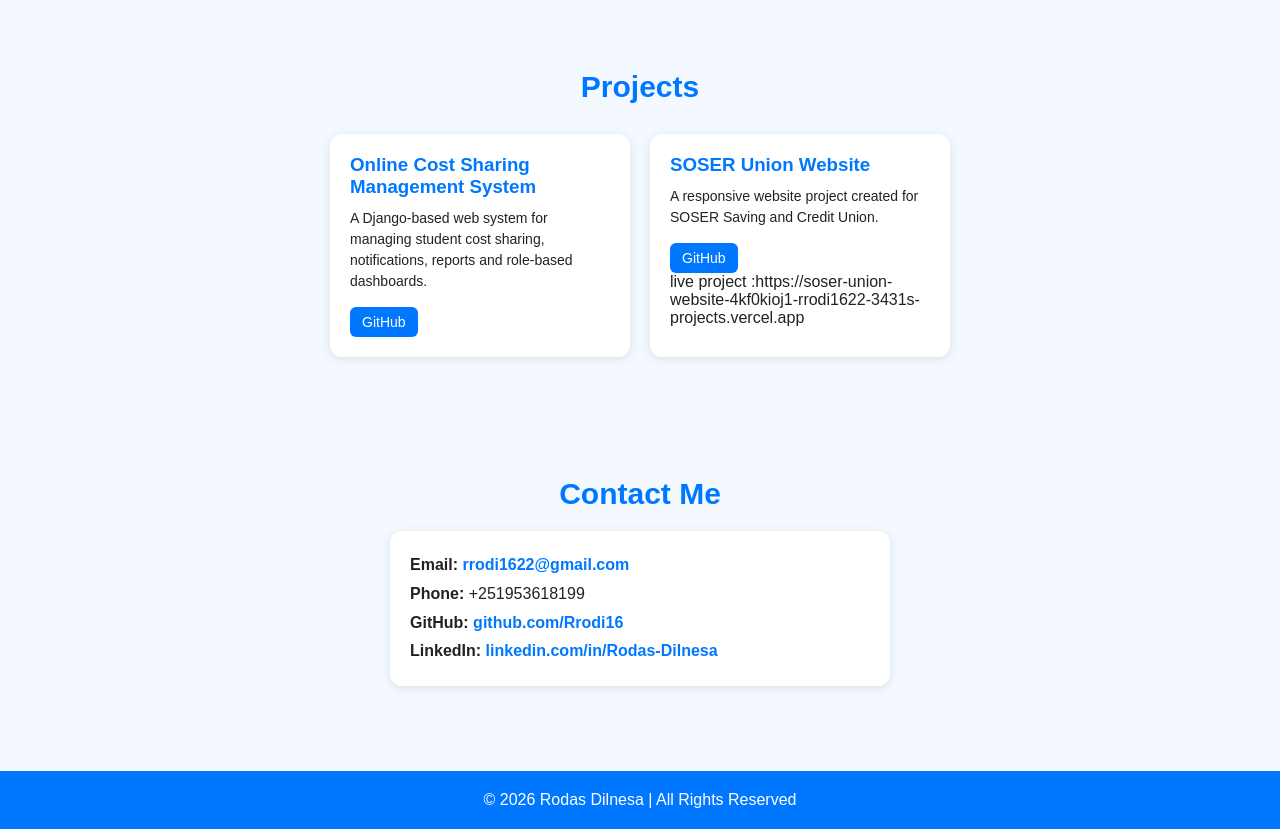
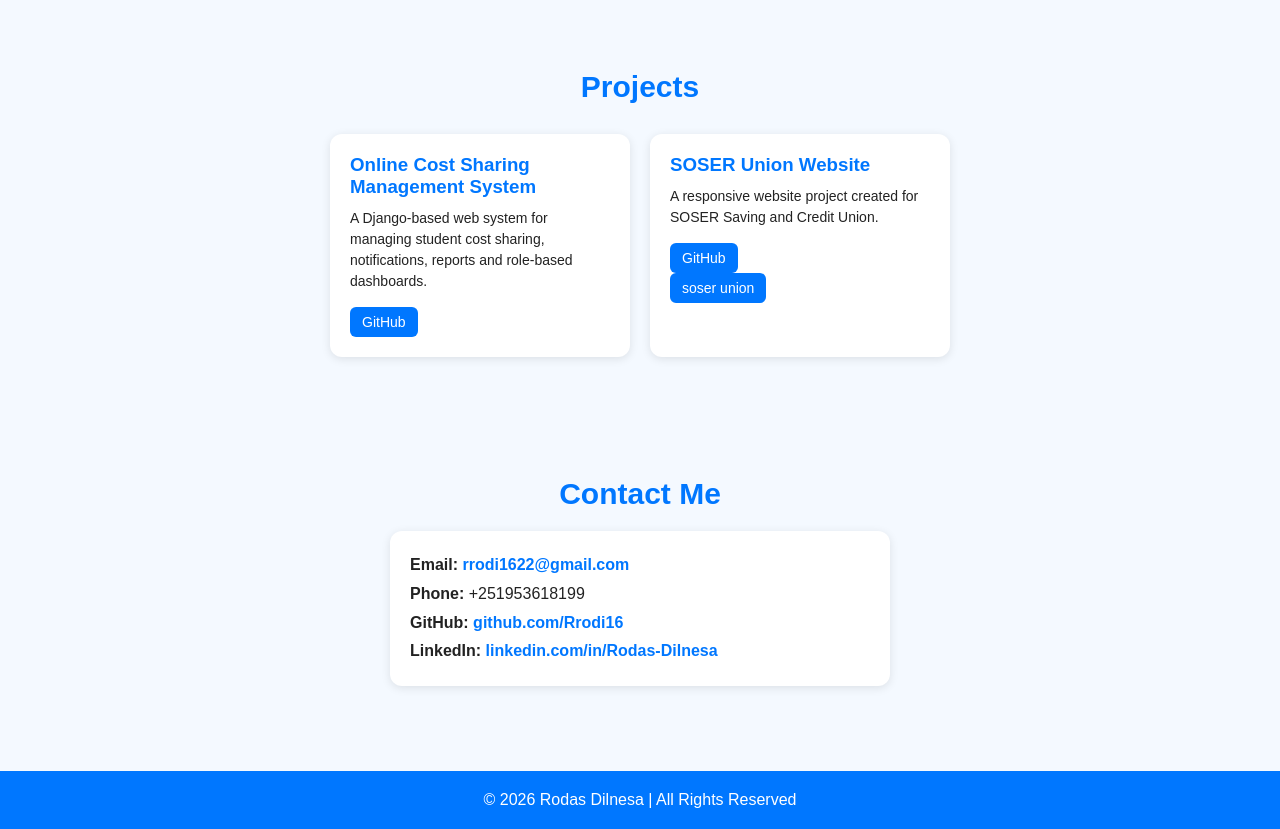
Before and after one commit to Rrodi16/portfolio, a plain HTML site: page index.html in a window 1280 px wide. Shown: the part 1140-1969 px from the top of the page. Drawn offline with Linux system fonts and the light colour scheme.

Commit message:
Update index.html

```diff
--- a/index.html
+++ b/index.html
@@ -98,8 +98,12 @@
                 </p>
                 <div class="project-links">
                     <a href="https://github.com/Rrodi16/soser-union-website" target="_blank" class="btn-small">GitHub</a>
+
                 </div>
-live project :https://soser-union-website-4kf0kioj1-rrodi1622-3431s-projects.vercel.app
+              <div class="project-links">
+                    <a href="https://soser-union-website-4kf0kioj1-rrodi1622-3431s-projects.vercel.app" target="_blank" class="btn-small">soser union</a>
+
+                </div>
             </div>
 
         </div>
```
